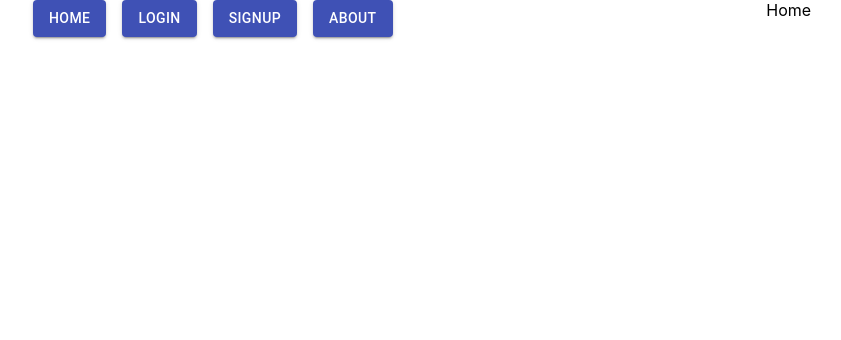
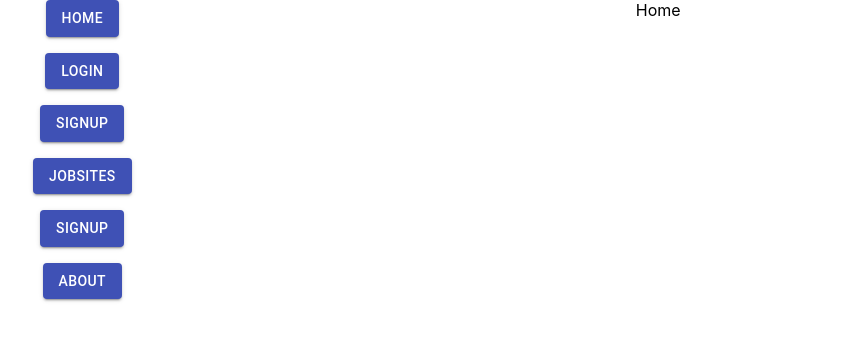
Before and after one commit to The-hyphen-user/timecard, a React (Create React App) app in the folder client/: page / in a window 1280 px wide. Shown: the top 340 px of the page, without its empty margins (31-872 px from the left). Built offline with nearby package versions, Linux system fonts and the light colour scheme.

Commit message:
made header verticle

```diff
--- a/client/src/components/Header.js
+++ b/client/src/components/Header.js
@@ -8,7 +8,7 @@ const Header = () => {
   const user = useSelector((state) => state.user.user.username);
   return (
     <div>
-      <Grid container spacing={2}>
+      <Grid container spacing={2} direction="column">
         <Grid item>
           <Link to="/home">
             <Button variant="contained" color="primary">
@@ -16,15 +16,24 @@ const Header = () => {
             </Button>
           </Link>
         </Grid>
+
+        {user ?
+          <Grid item>
+            <Link to="/dashboard">
+              <Button variant="contained" color="primary">
+                dashboard
+              </Button>
+            </Link>
+          </Grid>
+          :
           <Grid item>
             <Link to="/login">
               <Button variant="contained" color="primary">
                 Login
               </Button>
             </Link>
+          </Grid>}
 
-
-        </Grid>
         <Grid item>
           <Link to="/signup">
             <Button variant="contained" color="primary">
@@ -33,6 +42,21 @@ const Header = () => {
           </Link>
         </Grid>
 
+        <Grid item>
+          <Link to="/jobsite">
+            <Button variant="contained" color="primary">
+              jobsites
+            </Button>
+          </Link>
+        </Grid>
+
+        <Grid item>
+          <Link to="/signup">
+            <Button variant="contained" color="primary">
+              Signup
+            </Button>
+          </Link>
+        </Grid>
 
         <Grid item>
           <Link to="/about">
```
Lines whose indentation alone changed are shown as unchanged.
